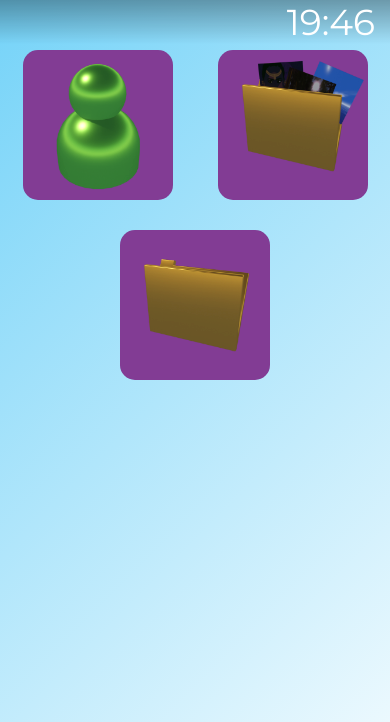
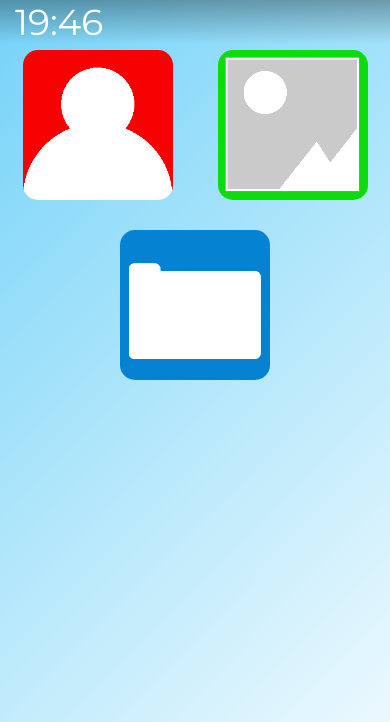
Before and after one commit to LEOTHERA-DEV/leothera-dev.github.io, a plain HTML site: page index.html in a window 390 px wide. Shown: the top 722 px of the page. Drawn offline with Linux system fonts and the light colour scheme.

Commit message:
Updated app icons (mobile view)

```diff
--- a/index.html
+++ b/index.html
@@ -251,15 +251,15 @@
 			<button class="app-icon"
 			onclick="openApp('about', 'About Me')"
 			id="mobile-about" style="
-			background-image: url('images/mobile-icons/app-about.png');"></button>
+			background-image: url('images/mobile-icons/m-about.png');"></button>
 			<button class="app-icon"
 			onclick="openApp('gallery', 'Gallery')"
 			id="mobile-gallery" style="
-			background-image: url('images/mobile-icons/app-gallery.png');"></button>
+			background-image: url('images/mobile-icons/m-gallery.png');"></button>
 			<button class="app-icon"
 			onclick="openApp('projects', 'My Projects')"
 			id="mobile-projects" style="
-			background-image: url('images/mobile-icons/app-folder.png');"></button>
+			background-image: url('images/mobile-icons/m-folder.png');"></button>
 
 			<script>
 				function openApp(app, title){
--- a/style.css
+++ b/style.css
@@ -616,8 +616,8 @@ header{
 #topbar p{
 	margin: 0;
 	width: 100%;
-	text-align: right;
-	transform: translateX(-15px);
+	text-align: left;
+	transform: translateX(15px);
 }
 
 .app-icon{
```
Also changed, not shown: images/mobile-icons/m-about.png (added), images/mobile-icons/m-folder.png (added), images/mobile-icons/m-gallery.png (added).
